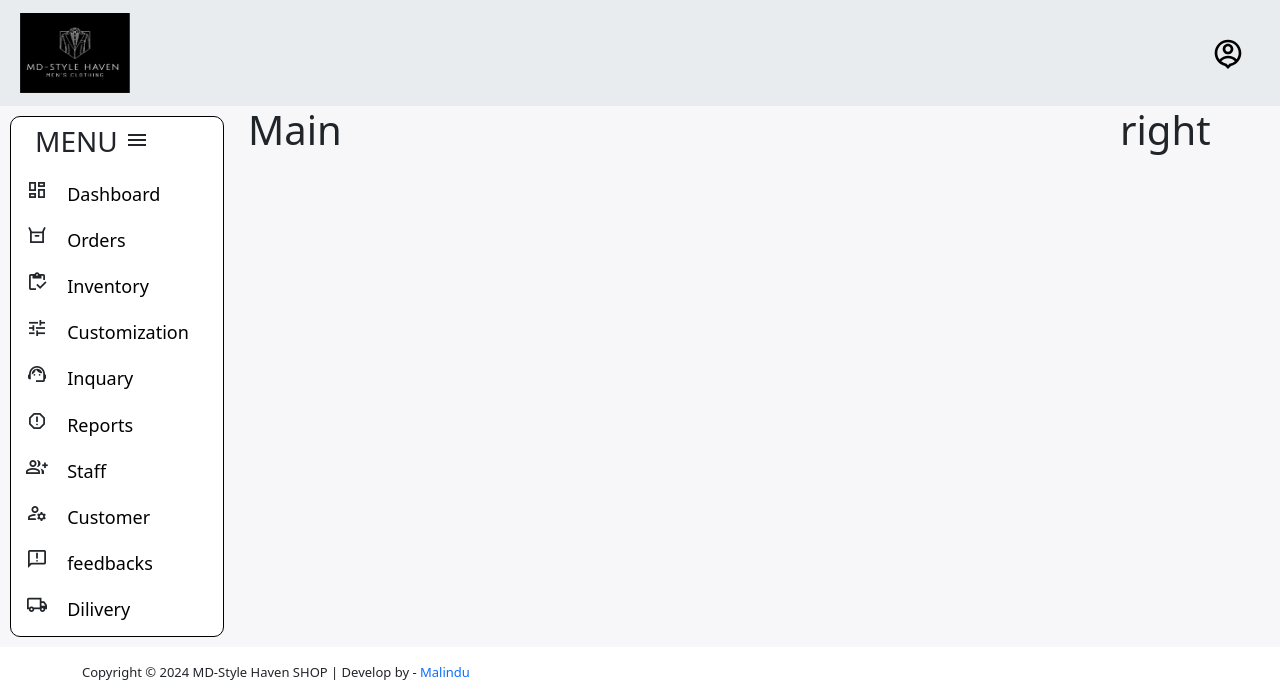
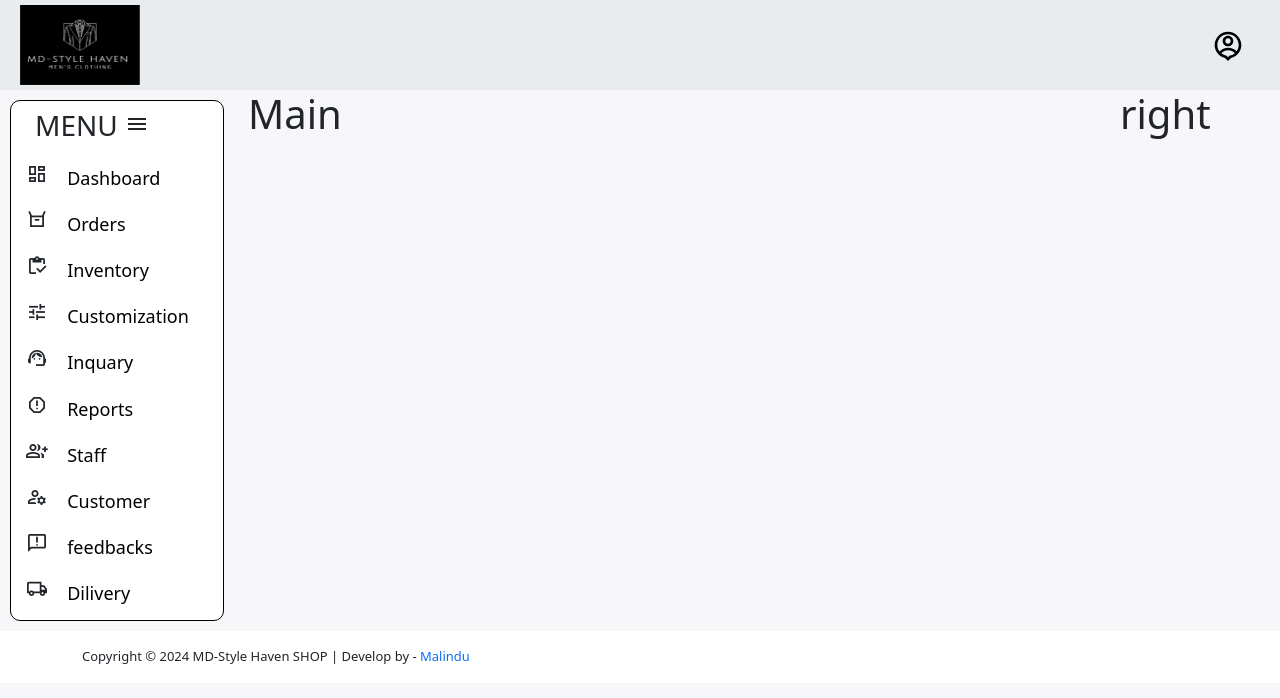
Before and after one commit to Dilakshana-Rupasinghe/MD-style-haven-shop, a PHP site: the page made by admin/home pages/admin-home.php in a window 1280 px wide. Shown: the top 698 px of the page. Run offline with PHP 8.4, Linux system fonts and the light colour scheme.

Commit message:
navigation padding

```diff
--- a/CSS/home.css
+++ b/CSS/home.css
@@ -10,6 +10,11 @@
     margin-left: 3px;
     margin-right: 3px;
     transition: transform 0.2s;
+}
+
+.navbar{
+    padding-top: 0;
+    padding-bottom: 0;
 }
 
 .nav-link:hover {
--- a/includes/admin-navigation.php
+++ b/includes/admin-navigation.php
@@ -1,7 +1,7 @@
-<nav class="navbar navbar-expand-lg bg-body-secondary  sticky-top">
+<nav class="navbar navbar-expand-lg bg-body-secondary  sticky-top py-0">
     <div class="container-fluid">
         <a class="navbar-brand ms-2 me-auto" href="admin-home.php">
-            <img src="../../images/logo .jpg" alt="logo" style="height: 80px; width: 110px;" class="logo">
+            <img src="../../images/logo .jpg" alt="logo" style="height: 80px; width: 120px;" class="logo">
         </a>
         <button class="navbar-toggler" type="button" data-bs-toggle="collapse" data-bs-target="#navbarSupportedContent" aria-controls="navbarSupportedContent" aria-expanded="false" aria-label="Toggle navigation">
             <span class="navbar-toggler-icon"></span>
--- a/includes/navbar.php
+++ b/includes/navbar.php
@@ -1,7 +1,7 @@
-<nav class="navbar navbar-expand-lg bg-body-secondary  sticky-top">
+<nav class="navbar navbar-expand-lg bg-body-secondary  sticky-top py-0">
     <div class="container-fluid">
         <a class="navbar-brand ms-2 me-auto" href="Index.php">
-            <img src="images/logo .jpg" alt="logo" style="height: 90px; width: 120px;" class="logo">
+            <img src="images/logo .jpg" alt="logo" style="height: 85px; width: 120px;" class="logo">
         </a>
         <button class="navbar-toggler" type="button" data-bs-toggle="collapse" data-bs-target="#navbarSupportedContent" aria-controls="navbarSupportedContent" aria-expanded="false" aria-label="Toggle navigation">
             <span class="navbar-toggler-icon"></span>
```
